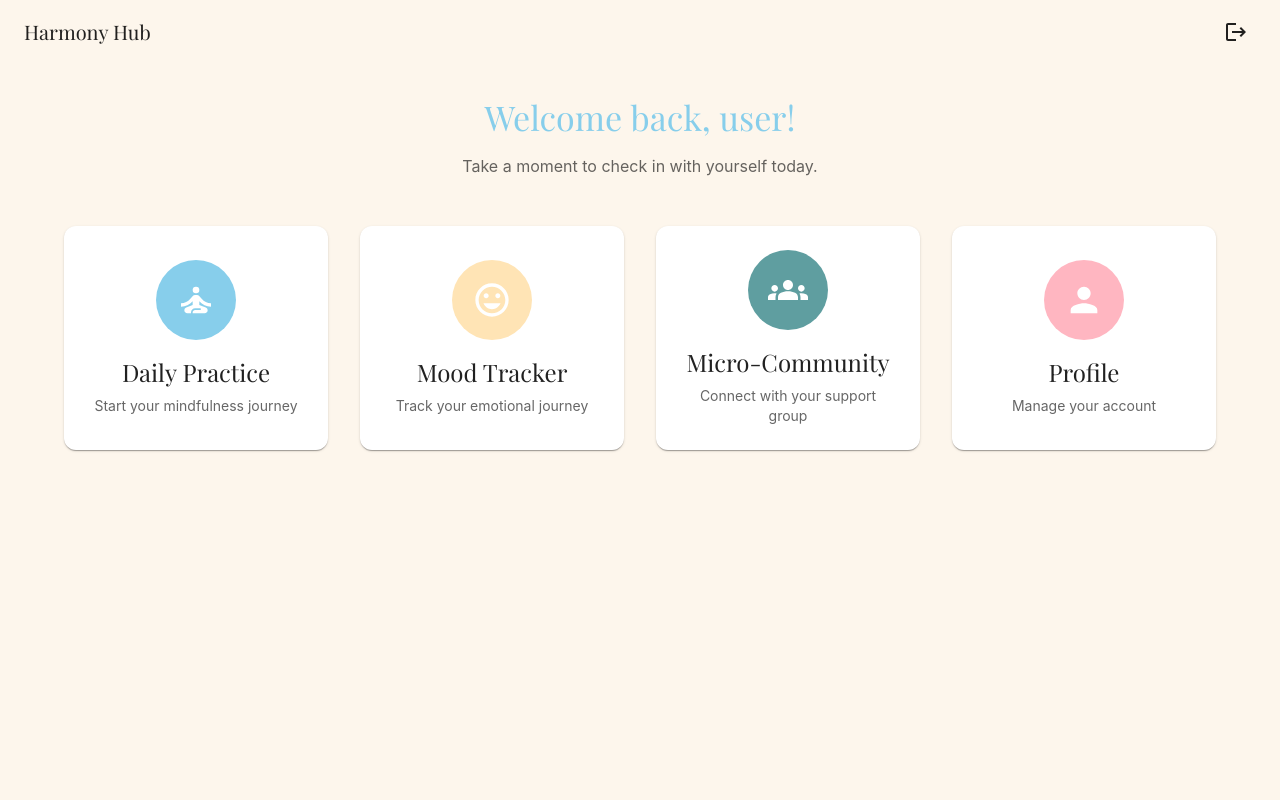
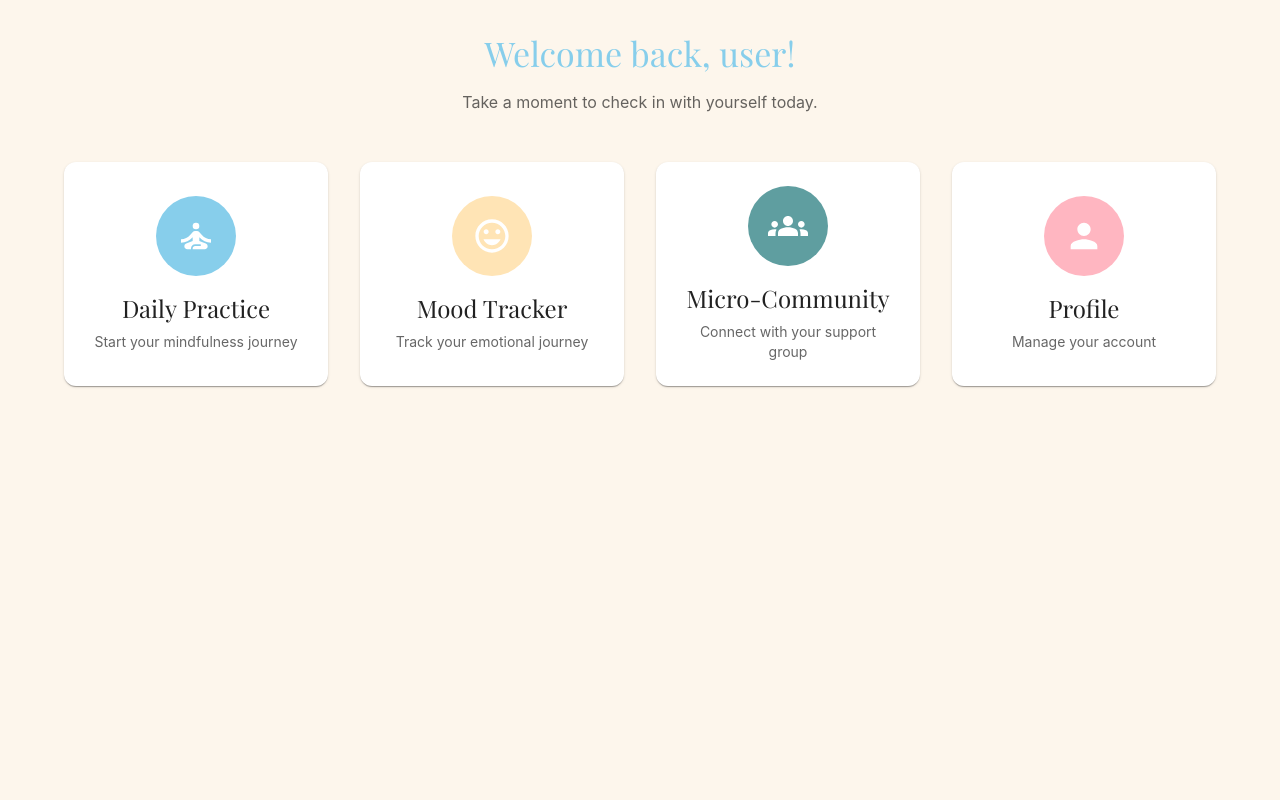
Before and after one commit to Dagmawi2000/Harmony-Hub, a React (Create React App) app: page /dashboard in a window 1280 px wide. Shown: the top 800 px of the page. Built offline with nearby package versions, Linux system fonts and the light colour scheme; no server answers; sample sign-in values are in the browser's storage; the HTML template or start-up script is replaced by a standard one.

Commit message:
Update Dashboard.js

```diff
--- a/src/pages/Dashboard.js
+++ b/src/pages/Dashboard.js
@@ -9,8 +9,6 @@ import {
   CardContent,
   CardActionArea,
   IconButton,
-  AppBar,
-  Toolbar,
 } from '@mui/material';
 import {
   SelfImprovement as MindfulnessIcon,
@@ -70,22 +68,6 @@ function Dashboard() {
 
   return (
     <Box sx={{ minHeight: '100vh', bgcolor: 'background.default' }}>
-      {/* Navigation Bar */}
-      <AppBar position="static" color="transparent" elevation={0}>
-        <Toolbar>
-          <Typography
-            variant="h6"
-            component="div"
-            sx={{ flexGrow: 1, fontFamily: 'Playfair Display' }}
-          >
-            Harmony Hub
-          </Typography>
-          <IconButton color="inherit" onClick={handleLogout}>
-            <LogoutIcon />
-          </IconButton>
-        </Toolbar>
-      </AppBar>
-
       <Container maxWidth="lg" sx={{ py: 4 }}>
         {/* Welcome Message */}
         <Box sx={{ mb: 6, textAlign: 'center' }}>
```
